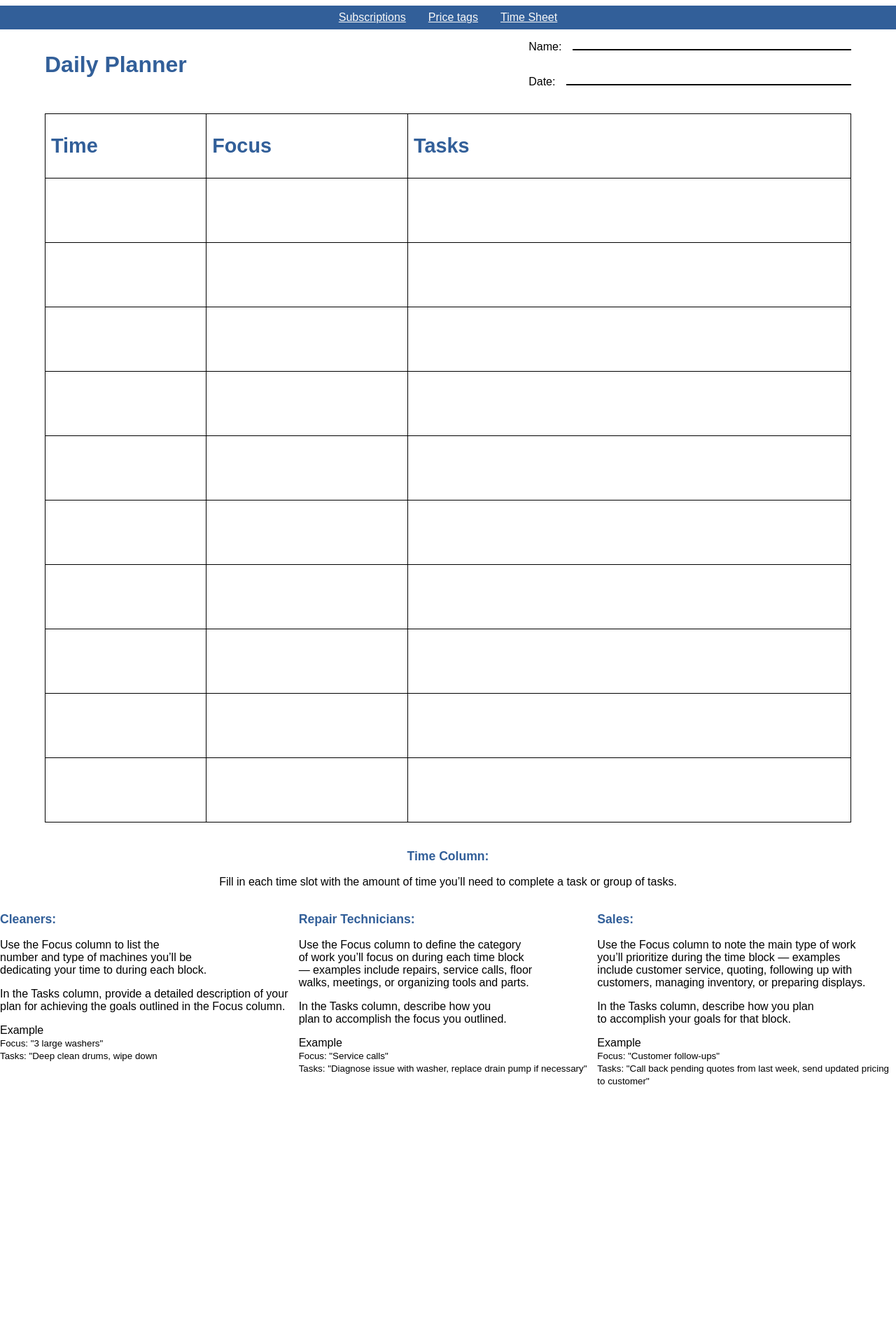
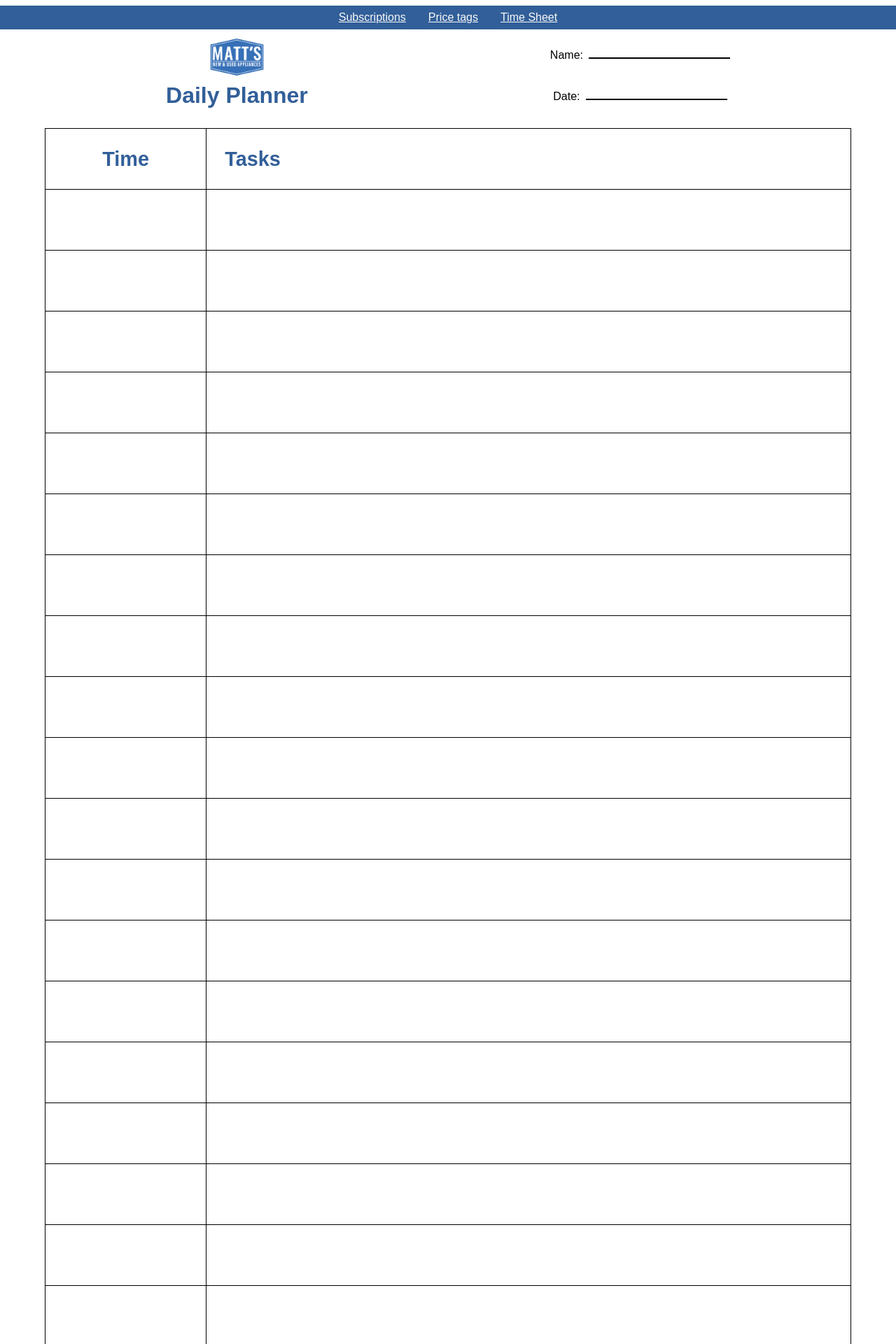
Before and after one commit to lob0scuro/matts-templates, a React (Vite) app: page /timesheet in a window 1280 px wide. Shown: the top 1920 px of the page at 70% size. Before the commit the page ends 1577 px from the top, so only its background shows below. Built offline with nearby package versions, Linux system fonts and the light colour scheme.

Commit message:
made changes to timesheet and put stylesheets in a dedicated folder

```diff
--- a/src/routes/Subscriptions.jsx
+++ b/src/routes/Subscriptions.jsx
@@ -1,6 +1,5 @@
-import styles from "./Subscriptions.module.css";
+import styles from "../styles/Subscriptions.module.css";
 import { useState } from "react";
-import QRCode from "react-qr-code";
 import { QRCodeSVG } from "qrcode.react";
 import logo from "../assets/matts-logo.png";
 
--- a/src/routes/TimeSheet.jsx
+++ b/src/routes/TimeSheet.jsx
@@ -1,11 +1,15 @@
-import styles from "./TimeSheet.module.css";
+import styles from "../styles/TimeSheet.module.css";
+import Logo from "../assets/matts-logo.png";
 
 const TimeSheet = () => {
   return (
     <div className={styles.timeSheet}>
       <div className={styles.timeHeader}>
-        <h1>Daily Planner</h1>
-        <div>
+        <div className={styles.plannerHead}>
+          <img className={styles.plannerLogo} src={Logo} alt="matts-logo" />
+          <h1>Daily Planner</h1>
+        </div>
+        <div className={styles.infoHead}>
           <div>
             <p>Name:</p>
             <div className={styles.headerLine} />
@@ -20,134 +24,142 @@ const TimeSheet = () => {
         <thead>
           <tr>
             <th className={styles.time}>Time</th>
-            <th className={styles.focus}>Focus</th>
             <th className={styles.tasks}>Tasks</th>
           </tr>
         </thead>
         <tbody>
           <tr>
             <td className={styles.time}></td>
-            <td className={styles.focus}></td>
             <td className={styles.tasks}></td>
           </tr>
           <tr>
             <td className={styles.time}></td>
-            <td className={styles.focus}></td>
             <td className={styles.tasks}></td>
           </tr>
           <tr>
             <td className={styles.time}></td>
-            <td className={styles.focus}></td>
             <td className={styles.tasks}></td>
           </tr>
           <tr>
             <td className={styles.time}></td>
-            <td className={styles.focus}></td>
             <td className={styles.tasks}></td>
           </tr>
           <tr>
             <td className={styles.time}></td>
-            <td className={styles.focus}></td>
             <td className={styles.tasks}></td>
           </tr>
           <tr>
             <td className={styles.time}></td>
-            <td className={styles.focus}></td>
             <td className={styles.tasks}></td>
           </tr>
           <tr>
             <td className={styles.time}></td>
-            <td className={styles.focus}></td>
             <td className={styles.tasks}></td>
           </tr>
           <tr>
             <td className={styles.time}></td>
-            <td className={styles.focus}></td>
             <td className={styles.tasks}></td>
           </tr>
           <tr>
             <td className={styles.time}></td>
-            <td className={styles.focus}></td>
             <td className={styles.tasks}></td>
           </tr>
           <tr>
             <td className={styles.time}></td>
-            <td className={styles.focus}></td>
+            <td className={styles.tasks}></td>
+          </tr>
+          <tr>
+            <td className={styles.time}></td>
+            <td className={styles.tasks}></td>
+          </tr>
+          <tr>
+            <td className={styles.time}></td>
+            <td className={styles.tasks}></td>
+          </tr>
+          <tr>
+            <td className={styles.time}></td>
+            <td className={styles.tasks}></td>
+          </tr>
+          <tr>
+            <td className={styles.time}></td>
+            <td className={styles.tasks}></td>
+          </tr>
+
+          <tr>
+            <td className={styles.time}></td>
+            <td className={styles.tasks}></td>
+          </tr>
+          {/* pagebreak */}
+          <tr style={{ pageBreakBefore: "always" }}>
+            <td className={styles.time}></td>
+            <td className={styles.tasks}></td>
+          </tr>
+          <tr>
+            <td className={styles.time}></td>
+            <td className={styles.tasks}></td>
+          </tr>
+          <tr>
+            <td className={styles.time}></td>
+            <td className={styles.tasks}></td>
+          </tr>
+          <tr>
+            <td className={styles.time}></td>
+            <td className={styles.tasks}></td>
+          </tr>
+          <tr>
+            <td className={styles.time}></td>
+            <td className={styles.tasks}></td>
+          </tr>
+          <tr>
+            <td className={styles.time}></td>
+            <td className={styles.tasks}></td>
+          </tr>
+          <tr>
+            <td className={styles.time}></td>
+            <td className={styles.tasks}></td>
+          </tr>
+          <tr>
+            <td className={styles.time}></td>
+            <td className={styles.tasks}></td>
+          </tr>
+          <tr>
+            <td className={styles.time}></td>
+            <td className={styles.tasks}></td>
+          </tr>
+          <tr>
+            <td className={styles.time}></td>
+            <td className={styles.tasks}></td>
+          </tr>
+          <tr>
+            <td className={styles.time}></td>
+            <td className={styles.tasks}></td>
+          </tr>
+          <tr>
+            <td className={styles.time}></td>
+            <td className={styles.tasks}></td>
+          </tr>
+          <tr>
+            <td className={styles.time}></td>
+            <td className={styles.tasks}></td>
+          </tr>
+          <tr>
+            <td className={styles.time}></td>
+            <td className={styles.tasks}></td>
+          </tr>
+          <tr>
+            <td className={styles.time}></td>
+            <td className={styles.tasks}></td>
+          </tr>
+          <tr>
+            <td className={styles.time}></td>
+            <td className={styles.tasks}></td>
+          </tr>
+          <tr>
+            <td className={styles.time}></td>
             <td className={styles.tasks}></td>
           </tr>
         </tbody>
       </table>
-      <div className={styles.howTo}>
-        <div className={styles.howToTime}>
-          <p className={styles.howToHeaders}>Time Column:</p>
-          <p>
-            Fill in each time slot with the amount of time you’ll need to
-            complete a task or group of tasks.
-          </p>
-        </div>
-        <div className={styles.howToWashers}>
-          <p className={styles.howToHeaders}>Cleaners:</p>
-          <p>
-            Use the Focus column to list the number and type of machines you’ll
-            be dedicating your time to during each block.
-          </p>
-          <p>
-            In the Tasks column, provide a detailed description of your plan for
-            achieving the goals outlined in the Focus column.
-          </p>
-          <p className={styles.example}>
-            Example <br />
-            <small>
-              Focus: "3 large washers"
-              <br />
-              Tasks: "Deep clean drums, wipe down
-            </small>
-          </p>
-        </div>
-        <div className={styles.howToTechs}>
-          <p className={styles.howToHeaders}>Repair Technicians:</p>
-          <p>
-            Use the Focus column to define the category of work you’ll focus on
-            during each time block — examples include repairs, service calls,
-            floor walks, meetings, or organizing tools and parts.
-          </p>
-          <p>
-            In the Tasks column, describe how you plan to accomplish the focus
-            you outlined.
-          </p>
-          <p className={styles.example}>
-            Example <br />
-            <small>
-              Focus: "Service calls"
-              <br />
-              Tasks: "Diagnose issue with washer, replace drain pump if
-              necessary"
-            </small>
-          </p>
-        </div>
-        <div className={styles.howToSales}>
-          <p className={styles.howToHeaders}>Sales:</p>
-          <p>
-            Use the Focus column to note the main type of work you’ll prioritize
-            during the time block — examples include customer service, quoting,
-            following up with customers, managing inventory, or preparing
-            displays.
-          </p>
-          <p>
-            In the Tasks column, describe how you plan to accomplish your goals
-            for that block.
-          </p>
-          <p className={styles.example}>
-            Example <br />
-            <small>
-              Focus: "Customer follow-ups"
-              <br />
-              Tasks: "Call back pending quotes from last week, send updated
-              pricing to customer"
-            </small>
-          </p>
-        </div>
-      </div>
     </div>
   );
 };
--- a/src/routes/TimeSheet.module.css
+++ /dev/null
@@ -1,95 +0,0 @@
-.timeSheet {
-  width: 100vw;
-  display: flex;
-  flex-direction: column;
-  align-items: center;
-}
-
-.timeHeader {
-  display: flex;
-  align-items: center;
-  justify-content: space-around;
-  width: 90%;
-}
-.timeHeader h1 {
-  color: #325f99;
-  font-size: 2rem;
-  flex: 3;
-}
-
-.timeHeader div {
-  flex: 2;
-}
-
-.timeHeader div div {
-  display: flex;
-  align-items: first baseline;
-  gap: 1rem;
-}
-
-.headerLine {
-  border: 1px solid #000;
-}
-
-table {
-  border-collapse: collapse;
-  width: 90%;
-  margin: 20px auto;
-  color: #325f99;
-}
-th {
-  font-size: 1.8rem;
-}
-th,
-td {
-  border: 1px solid black;
-  text-align: left;
-  height: 75px;
-  padding: 8px;
-}
-th.time,
-td.time {
-  width: 20%;
-}
-th.focus,
-td.focus {
-  width: 25%;
-}
-th.tasks,
-td.tasks {
-  width: 55%;
-}
-
-.howTo {
-  display: flex;
-  align-items: flex-start;
-  justify-content: center;
-  flex-wrap: wrap;
-  gap: 0;
-}
-
-.howToHeaders {
-  color: #325f99;
-  font-size: 1.1rem;
-  font-weight: 600;
-}
-.howToTime {
-  text-align: center;
-  flex: 100%;
-  text-wrap: wrap;
-}
-.howToWashers {
-  text-align: start;
-  flex: 30%;
-  text-wrap: balance;
-}
-.howToTechs {
-  text-align: start;
-  flex: 30%;
-  text-wrap: balance;
-}
-.howToSales {
-  flex: 30%;
-  text-align: start;
-  text-wrap: balance;
-}
--- /dev/null
+++ b/src/styles/TimeSheet.module.css
@@ -0,0 +1,83 @@
+.timeSheet {
+  width: 100vw;
+  display: flex;
+  flex-direction: column;
+  align-items: center;
+}
+
+.timeHeader {
+  display: flex;
+  align-items: center;
+  justify-content: space-around;
+  width: 90%;
+}
+
+.plannerHead {
+  display: flex;
+  flex-direction: column;
+  align-items: center;
+  margin: 0;
+  padding: 0;
+  gap: 0;
+  align-self: start;
+}
+.plannerHead h1 {
+  color: #325f99;
+  font-size: 2rem;
+  flex: 3;
+  margin: 0 0 0.5rem 0;
+}
+
+.plannerLogo {
+  width: 5.8rem;
+  margin: 0;
+}
+
+.infoHead {
+  display: flex;
+  flex-direction: column;
+  align-items: center;
+  gap: 0.6rem;
+  align-self: flex-end;
+}
+
+.infoHead div {
+  display: flex;
+  gap: 0.5rem;
+  align-items: first baseline;
+}
+
+.headerLine {
+  border: 1px solid #000;
+  width: 200px;
+}
+
+table {
+  border-collapse: collapse;
+  width: 90%;
+  margin: 20px auto;
+  color: #325f99;
+}
+th {
+  font-size: 1.8rem;
+}
+th,
+td {
+  border: 1px solid black;
+  text-align: left;
+  height: 70px;
+  padding: 8px 8px 8px 26px;
+}
+th:first-child {
+  text-align: center;
+  padding: 8px;
+}
+th.time,
+td.time {
+  width: 20%;
+}
+
+th.tasks,
+td.tasks {
+  width: 80%;
+}
```
Also changed, not shown: src/routes/PriceTags.jsx (+3 -23 lines), src/styles/PriceTags.module.css (renamed from src/routes/PriceTags.module.css), src/styles/Subscriptions.module.css (renamed from src/routes/Subscriptions.module.css).
